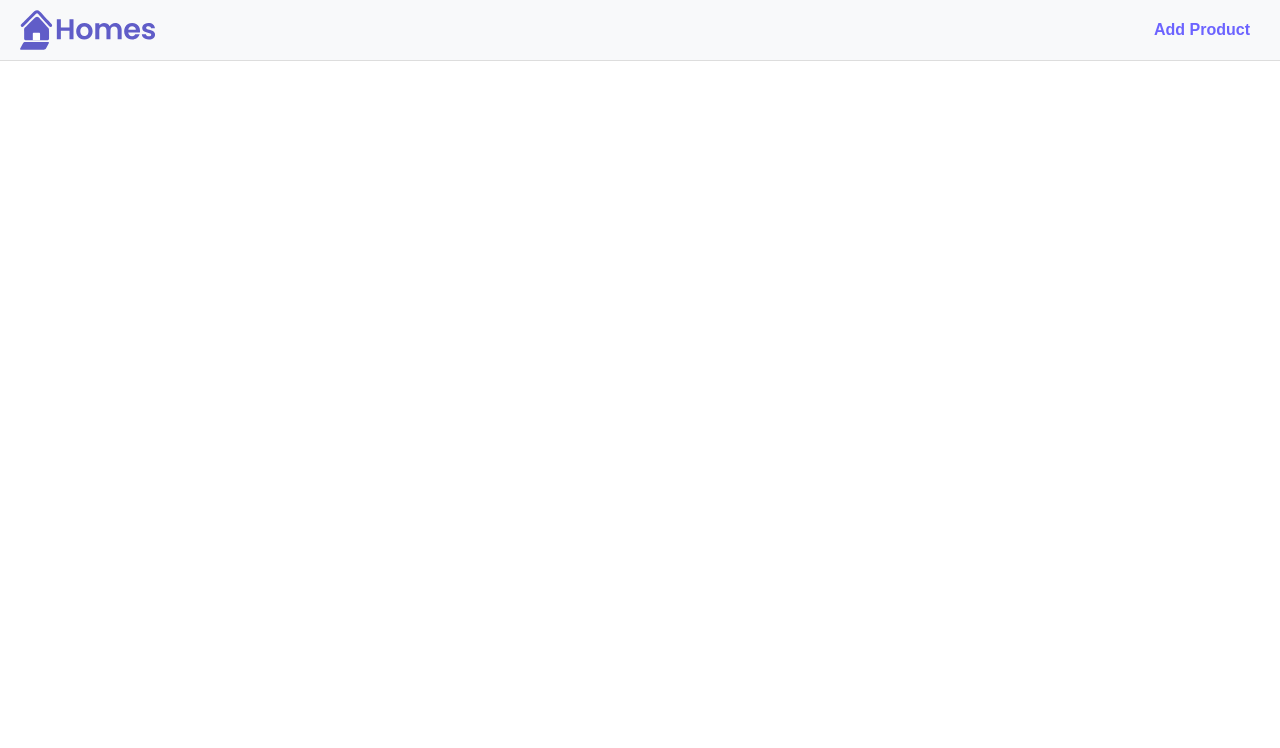
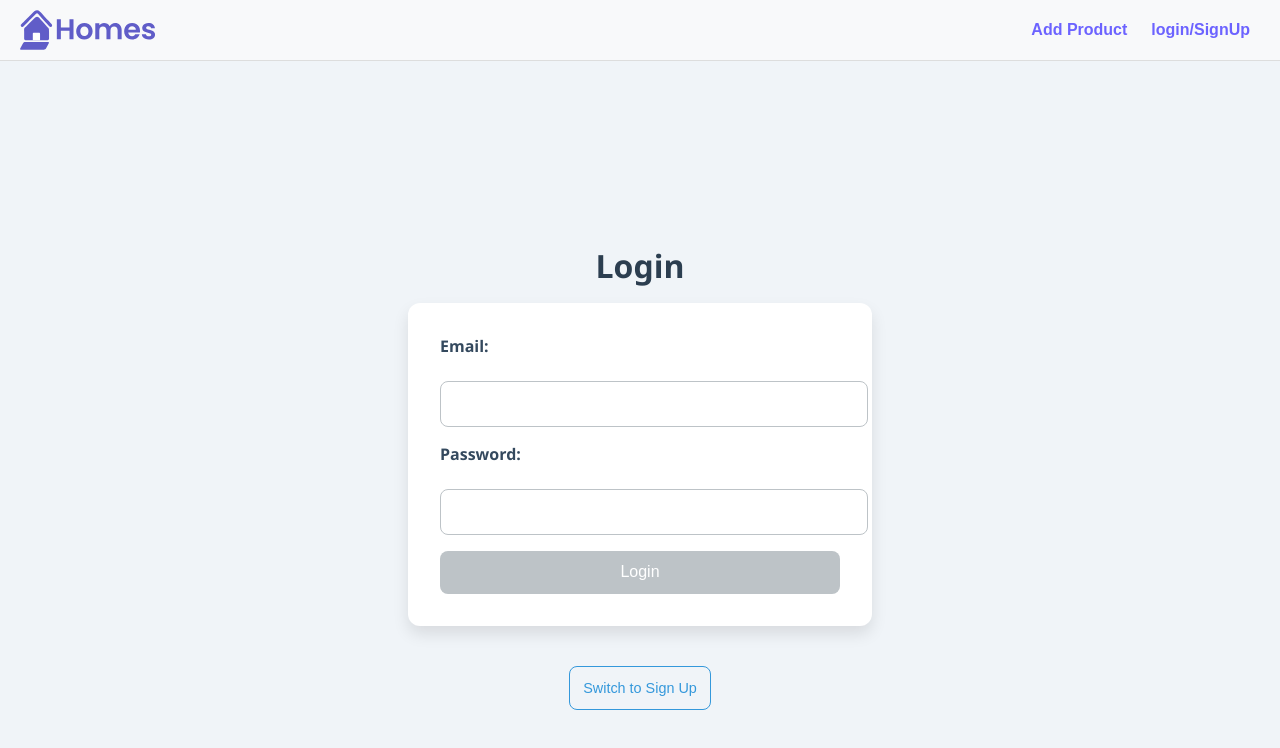
Before and after one commit to keahv/AngularEcomFrontEnd, an Angular app: page /loginOrSignUp in a window 1280 px wide. Before the commit this address led to /. Shown: the top 748 px of the page. Built offline with nearby package versions, Linux system fonts and the light colour scheme.

Commit message:
Auth user completed

```diff
--- a/src/app/app.component.html
+++ b/src/app/app.component.html
@@ -9,6 +9,10 @@
       <a [routerLink]="['/addProduct']" class="add-product-link">Add Product</a>
     </nav>
 
+    <nav class="nav-links" style="margin-left: 4px;">
+      <a [routerLink]="['/loginOrSignUp']" class="add-product-link">login/SignUp</a>
+    </nav>
+
   </header>
 
   <section class="content">
--- a/src/app/app.routes.ts
+++ b/src/app/app.routes.ts
@@ -3,6 +3,7 @@ import { HomeComponent } from './home/home.component';
 import {DetailsComponent} from './details/details.component';
 import { AddProductComponent } from './add-product/add-product.component';
 import { UpdateProductComponent } from './update-product/update-product.component';
+import { AuthComponent } from './auth/auth.component';
 
 export const routes: Routes = [
     {
@@ -24,5 +25,10 @@ export const routes: Routes = [
         path: 'updateProduct/:id',
         component: UpdateProductComponent,
         title: 'Update Product',
-      }
+      },
+      {
+        path: 'loginOrSignUp',
+        component: AuthComponent,
+        title: 'loginOrSignUp',
+      },
 ];
--- /dev/null
+++ b/src/app/auth-service.service.ts
@@ -0,0 +1,26 @@
+import { HttpClient } from '@angular/common/http';
+import { Injectable } from '@angular/core';
+import { Observable } from 'rxjs';
+import { User } from './user';
+
+@Injectable({
+  providedIn: 'root'
+})
+export class AuthServiceService {
+
+  readonly baseUrl = 'http://localhost:8080/api/users';
+
+    constructor(private http: HttpClient) {}
+
+    login(user:User): Observable<any>{
+      return this.http.post(this.baseUrl+"/login",user);
+    }
+
+    signUp(user:User): Observable<any>{
+      return this.http.post(this.baseUrl,user);
+    }
+
+    updateUser(user:User): Observable<any>{
+      return this.http.put(this.baseUrl,user);
+    }
+}
--- /dev/null
+++ b/src/app/auth/auth.component.css
@@ -0,0 +1,116 @@
+.auth-container {
+    display: flex;
+    flex-direction: column;
+    align-items: center;
+    justify-content: center;
+    height: 100vh;
+    background-color: #f0f4f8;
+    font-family: 'Segoe UI', Tahoma, Geneva, Verdana, sans-serif;
+    padding: 1rem;
+  }
+
+  h2 {
+    font-size: 2rem;
+    color: #2c3e50;
+    margin-bottom: 1rem;
+  }
+
+
+  form {
+    background-color: #ffffff;
+    padding: 2rem;
+    border-radius: 12px;
+    box-shadow: 0 8px 16px rgba(0, 0, 0, 0.1);
+    width: 100%;
+    max-width: 400px;
+    display: flex;
+    flex-direction: column;
+    gap: 1rem;
+  }
+
+  label {
+    font-size: 1rem;
+    font-weight: bold;
+    margin-bottom: 0.5rem;
+    color: #34495e;
+  }
+
+  input {
+    padding: 0.8rem;
+    font-size: 1rem;
+    border: 1px solid #bdc3c7;
+    border-radius: 8px;
+    width: 100%;
+    transition: border 0.2s, box-shadow 0.2s;
+  }
+
+  input:focus {
+    outline: none;
+    border-color: #3498db;
+    box-shadow: 0 0 5px rgba(52, 152, 219, 0.5);
+  }
+
+  div.ng-invalid.ng-touched {
+    color: #e74c3c;
+    font-size: 0.9rem;
+  }
+
+  button {
+    padding: 0.8rem;
+    font-size: 1rem;
+    color: #fff;
+    background-color: #3498db;
+    border: none;
+    border-radius: 8px;
+    cursor: pointer;
+    transition: background-color 0.3s, box-shadow 0.2s;
+  }
+
+  button:disabled {
+    background-color: #bdc3c7;
+    cursor: not-allowed;
+  }
+
+  button:hover:not(:disabled) {
+    background-color: #2980b9;
+    box-shadow: 0 4px 8px rgba(41, 128, 185, 0.2);
+  }
+
+
+  .switch-button {
+    margin-top: 1.5rem;
+    background-color: transparent;
+    color: #3498db;
+    border: 1px solid #3498db;
+    padding: 0.8rem;
+    font-size: 0.9rem;
+    border-radius: 8px;
+    cursor: pointer;
+    transition: background-color 0.3s, color 0.3s, box-shadow 0.2s;
+  }
+
+  .switch-button:hover {
+    background-color: #eaf5fc;
+    color: #2980b9;
+    box-shadow: 0 4px 8px rgba(41, 128, 185, 0.2);
+  }
+
+
+  .toggle-container {
+    display: flex;
+    justify-content: center;
+    margin-top: 1rem;
+  }
+
+
+  @media (max-width: 768px) {
+    form {
+      padding: 1.5rem;
+      width: 90%;
+    }
+
+    button,
+    .switch-button {
+      font-size: 0.9rem;
+    }
+  }
--- /dev/null
+++ b/src/app/auth/auth.component.html
@@ -0,0 +1,35 @@
+<div class="auth-container">
+    <h2>{{ isLoginMode ? 'Login' : 'Sign Up' }}</h2>
+
+    <form [formGroup]="authForm" (ngSubmit)="onSubmit()">
+      <div *ngIf="!isLoginMode">
+        <label for="name">Name:</label>
+        <input id="name" formControlName="userName" type="text" />
+        <div *ngIf="authForm.get('userName')?.invalid && authForm.get('userName')?.touched" >
+          Name is required
+        </div>
+      </div>
+
+      <label for="email">Email:</label>
+      <input id="email" formControlName="userEmail" type="email" />
+      <div *ngIf="authForm.get('userEmail')?.invalid && authForm.get('userEmail')?.touched">
+        Invalid email
+      </div>
+
+      <label for="password">Password:</label>
+      <input id="password" formControlName="password" type="password" />
+      <div *ngIf="authForm.get('password')?.invalid && authForm.get('password')?.touched">
+        Password must be at least 6 characters
+      </div>
+
+      <button type="submit" [disabled]="authForm.invalid">
+        {{ isLoginMode ? 'Login' : 'Sign Up' }}
+      </button>
+    </form>
+
+    <div class="toggle-container">
+      <button class="switch-button" (click)="toggleMode()">
+        Switch to {{ isLoginMode ? 'Sign Up' : 'Login' }}
+      </button>
+    </div>
+  </div>
--- /dev/null
+++ b/src/app/auth/auth.component.ts
@@ -0,0 +1,80 @@
+import { CommonModule } from '@angular/common';
+import { Component } from '@angular/core';
+import {
+  FormGroup,
+  FormControl,
+  Validators,
+  ReactiveFormsModule,
+} from '@angular/forms';
+import { AuthServiceService } from '../auth-service.service';
+import { Router, RouterModule } from '@angular/router';
+
+@Component({
+  selector: 'app-auth',
+  imports: [ReactiveFormsModule, CommonModule, RouterModule],
+  templateUrl: './auth.component.html',
+  styleUrl: './auth.component.css',
+})
+export class AuthComponent {
+  isLoginMode = true;
+
+  constructor(
+    private authService: AuthServiceService,
+    private router: Router
+  ) {}
+
+  authForm: FormGroup = new FormGroup({
+    userName: new FormControl(''),
+    userEmail: new FormControl('', [Validators.required, Validators.email]),
+    password: new FormControl('', [
+      Validators.required,
+      Validators.minLength(6),
+    ]),
+    isActive: new FormControl(true),
+  });
+
+  toggleMode() {
+    this.isLoginMode = !this.isLoginMode;
+    if (this.isLoginMode) {
+      this.authForm.removeControl('userName');
+    } else {
+      this.authForm.addControl(
+        'userName',
+        new FormControl('', Validators.required)
+      );
+    }
+  }
+
+  onSubmit() {
+    const formData = this.authForm.value;
+    console.log(formData);
+
+    if (this.isLoginMode) {
+      this.authService.login(formData).subscribe({
+        next: (response) => {
+          console.log('Login successful:', response);
+          if (response.status) {
+            alert('login Successful');
+            this.router.navigate(['/']);
+          }
+        },
+        error: (err) => {
+          console.error('Login error:', err);
+          alert('Wrong Credentials');
+        },
+      });
+    } else {
+      this.authService.signUp(formData).subscribe({
+        next: (response) => {
+          console.log('Sign-Up successful:', response);
+          alert('Sign Up Successful');
+          this.router.navigate(['/']);
+        },
+        error: (err) => {
+          console.error('Sign-Up error:', err);
+          alert('Somthing went wrong');
+        },
+      });
+    }
+  }
+}
--- a/src/app/details/details.component.ts
+++ b/src/app/details/details.component.ts
@@ -1,56 +1,55 @@
 import { CommonModule } from '@angular/common';
 import { HttpClient, HttpStatusCode } from '@angular/common/http';
 import { Component, inject } from '@angular/core';
-import { ActivatedRoute, Router, RouterModule, RouterOutlet } from '@angular/router';
+import {
+  ActivatedRoute,
+  Router,
+  RouterModule,
+  RouterOutlet,
+} from '@angular/router';
 import { Product } from '../product';
 import { ProductServiceService } from '../product-service.service';
 
 @Component({
   selector: 'app-details',
-  imports: [CommonModule,RouterOutlet,RouterModule],
+  imports: [CommonModule, RouterOutlet, RouterModule],
   templateUrl: './details.component.html',
-  styleUrl: './details.component.css'
+  styleUrl: './details.component.css',
 })
 export class DetailsComponent {
-
   route: ActivatedRoute = inject(ActivatedRoute);
-  service : ProductServiceService = inject(ProductServiceService);
-  product : any = {};
-  id!:number;
-  constructor(private http: HttpClient,private router: Router) {
+  service: ProductServiceService = inject(ProductServiceService);
+  product: any = {};
+  id!: number;
+  constructor(private http: HttpClient, private router: Router) {
     const productId = parseInt(this.route.snapshot.params['id'], 10);
     this.getProductById(productId);
     this.id = productId;
     console.log(this.id);
-    };
+  }
 
-
-    getProductById(id:number){
-      this.http.get("http://localhost:8080/api/product/"+id).subscribe((result:any)=>{
+  getProductById(id: number) {
+    this.http
+      .get('http://localhost:8080/api/product/' + id)
+      .subscribe((result: any) => {
         this.product = result;
-      })
+      });
   }
 
   onDelete(id: number) {
-
-      const isDelete=  confirm("Are you sure want to delete");
-      if(isDelete) {
-        this.service.deleteProduct(id).subscribe((res:any)=>{
+    const isDelete = confirm('Are you sure want to delete');
+    if (isDelete) {
+      this.service.deleteProduct(id).subscribe((res: any) => {
         console.log(res);
-         debugger;
-          if(res.status === "OK") {
-            debugger;
+        if (res.status === 'OK') {
           alert(res.message);
-             debugger;
           this.router.navigate(['/']);
         } else {
-            debugger;
-            alert(res.message)
+          alert(res.message);
         }
       });
     }
   }
 
 
-
 }
--- a/src/app/home/home.component.ts
+++ b/src/app/home/home.component.ts
@@ -1,4 +1,4 @@
-import { Component, inject } from '@angular/core';
+import { Component, inject, OnInit } from '@angular/core';
 import { Product } from '../product';
 import { CommonModule, JsonPipe } from '@angular/common';
 import { ProductsViewComponent } from '../products-view/products-view.component';
@@ -11,13 +11,14 @@ import { ProductServiceService } from '../product-service.service';
   templateUrl: './home.component.html',
   styleUrl: './home.component.css',
 })
-export class HomeComponent {
+export class HomeComponent implements OnInit{
   service: ProductServiceService = inject(ProductServiceService);
 
-  constructor(private http: HttpClient) {
+  constructor(private http: HttpClient) {}
+
+  ngOnInit(): void {
     this.getAllProducts();
   }
-
   productList: Product[] = [];
 
   getAllProducts() {
@@ -51,4 +52,7 @@ export class HomeComponent {
       });
     }
   }
+
+
+
 }
--- /dev/null
+++ b/src/app/user.ts
@@ -0,0 +1,7 @@
+export interface User {
+    userId:number,
+    userName:string,
+    userEmail:string,
+    password:string,
+    isActive:boolean
+}
```
Also changed, not shown: 2 other files (tests, documents, lock files or other folders). Lines whose indentation alone changed are shown as unchanged.
